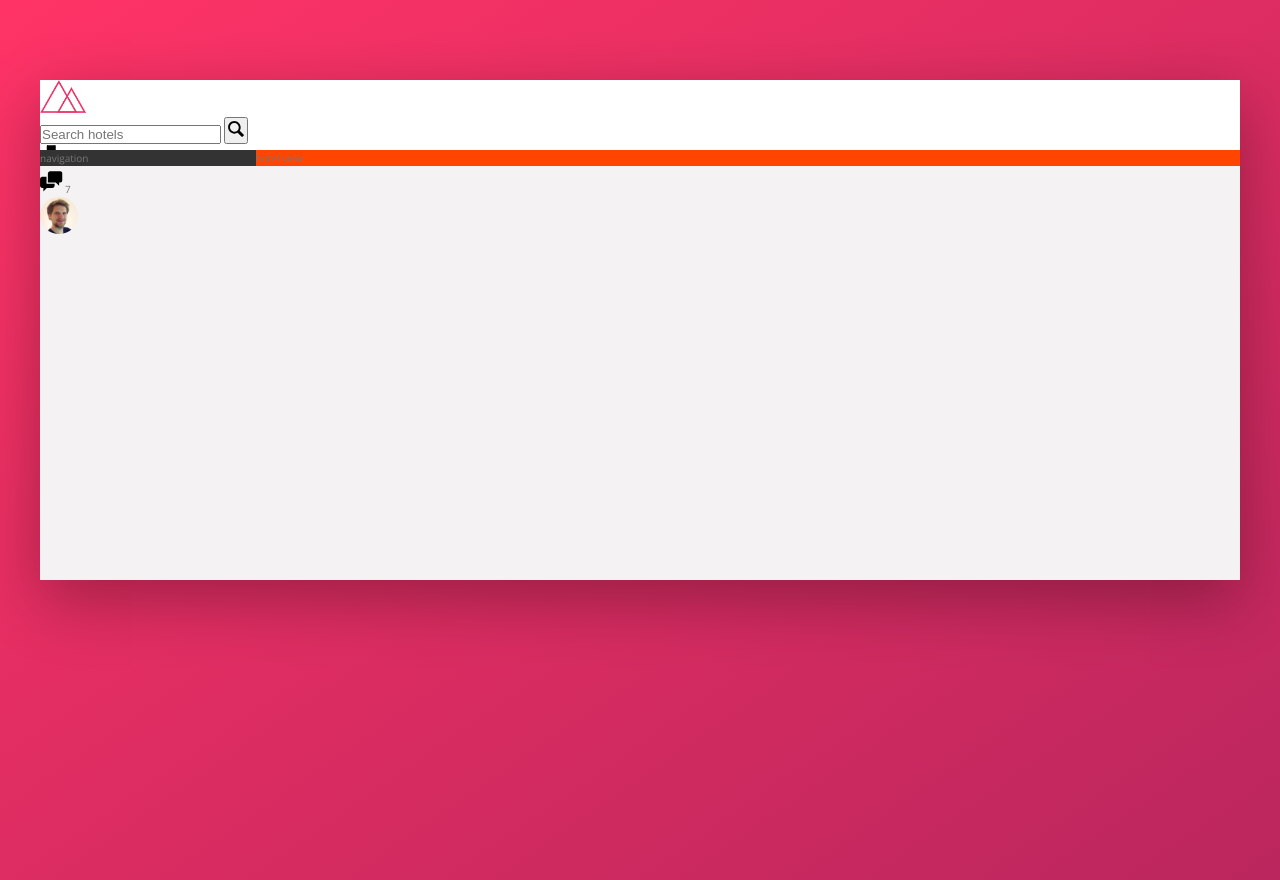
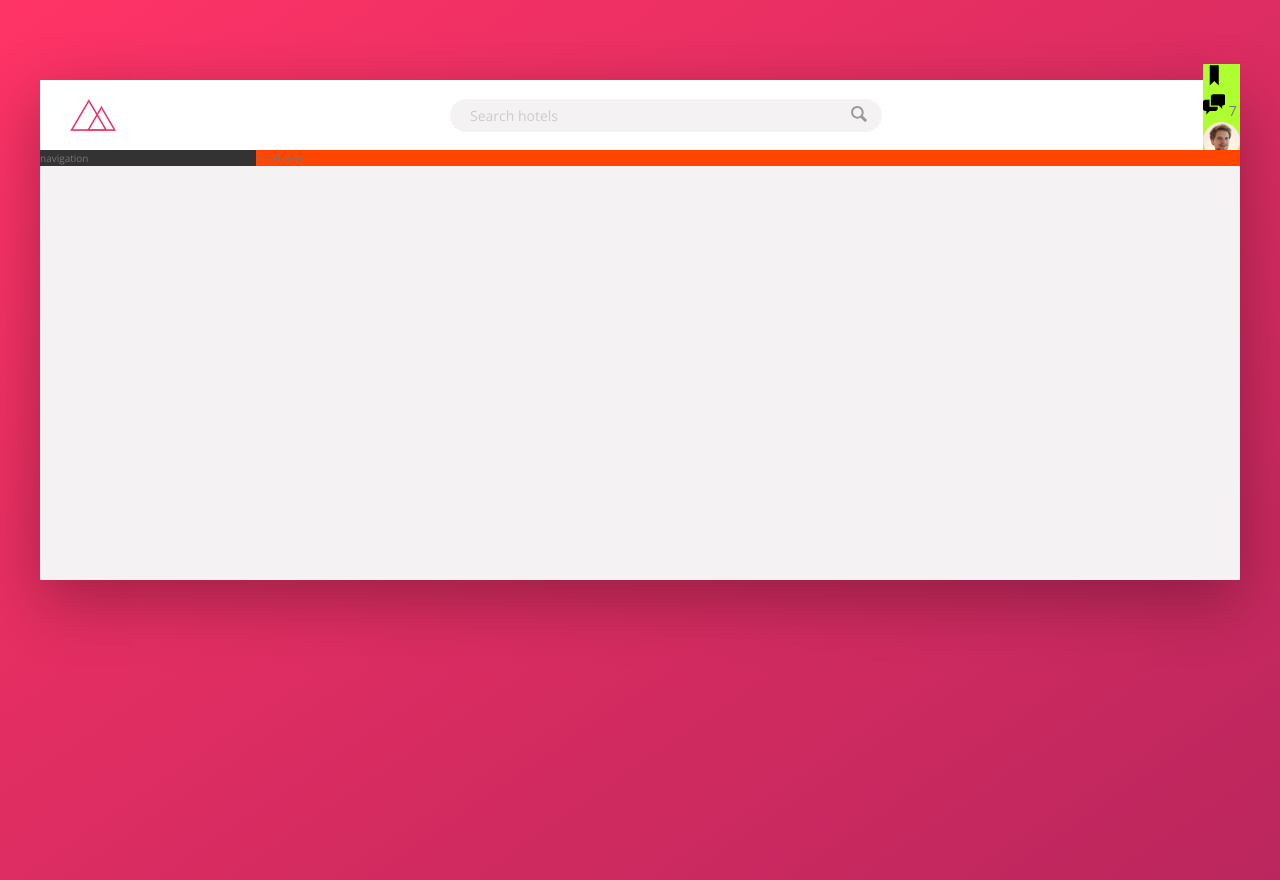
Before and after one commit to StenixDev/Advanced-CSS-and-Sass, a website: page index.html in a window 1280 px wide. Drawn offline with nearby package versions, Linux system fonts and the light colour scheme.

Commit message:
Building the Header Part 2

```diff
--- a/sass/_components.scss
+++ b/sass/_components.scss
@@ -2,26 +2,69 @@
 
 .logo {
   height: 3.25rem;
+  margin-left: 3rem;
 }
 
 //  SEARCH
 
 .search {
+  flex: 0 0 40%;
+
+  display: flex;
+  align-items: center;
+  justify-content: center;
   &__input {
+    font-family: inherit;
+    font-size: inherit;
+    background-color: var(--color-grey-light-2);
+    border: none;
+    padding: 0.7rem 2rem;
+    border-radius: 100px;
+    width: 90%;
+
+    transition: all 200ms;
+
+    margin-right: -3.25rem;
+
+    &:focus {
+      outline: none;
+      width: 100%;
+      background-color: var(--color-grey-light-3);
+    }
+
+    &::-webkit-input-placeholder {
+      font-weight: 100;
+      color: var(--color-grey-light-4);
+    }
+  }
+
+  &__input:focus + &__button {
+    background-color: var(--color-grey-light-3);
   }
 
   &__button {
+    border: none;
+    background-color: var(--color-grey-light-2);
+
+    &:focus {
+      outline: none;
+    }
+    &:active {
+      transform: translateY(2px);
+    }
   }
 
   &__icon {
     height: 2rem;
     width: 2rem;
+    fill: var(--color-grey-dark-3);
   }
 }
 
 // USER NAVIGATION
 
 .user-nav {
+  background-color: greenyellow;
   &__icon-box {
   }
 
--- a/sass/_layout.scss
+++ b/sass/_layout.scss
@@ -10,6 +10,11 @@
   height: 7rem;
   background-color: #fff;
   border-bottom: var(--color-grey-light-1);
+
+  display: flex;
+  justify-content: space-between;
+  align-items: center;
+  font-size: 1.4rem;
 }
 
 .content {
```
Also changed, not shown: css/style.css, 1 other file.
